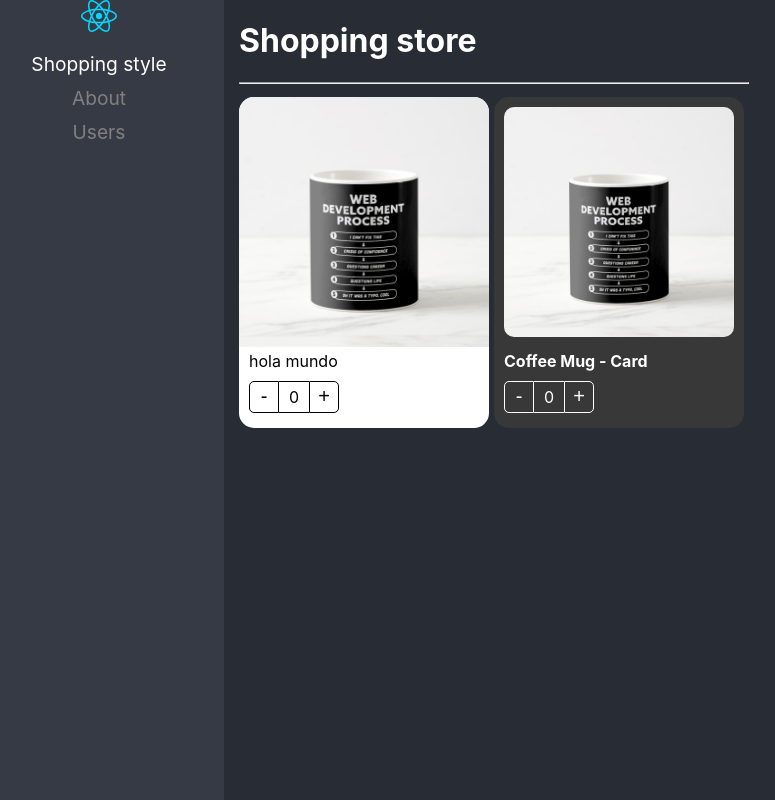
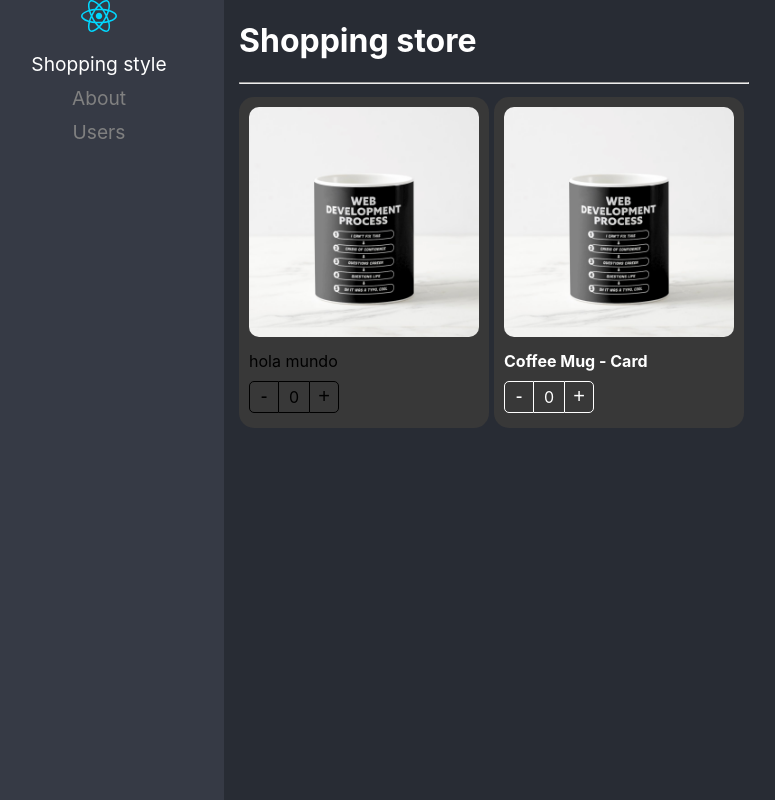
Before and after one commit to GerardoDev25/02-react-design-patterns-RPFR, a React (Vite) app: page / in a window 1280 px wide. Shown: the whole page, without its empty margins (26-801 px from the left). Built offline with nearby package versions, Linux system fonts and the light colour scheme.

Commit message:
refactor(pattern): :label: 007 Interfaces faltantes
impruving our interfaces

```diff
--- a/src/03-stensible-style/components/ProductImage.tsx
+++ b/src/03-stensible-style/components/ProductImage.tsx
@@ -3,7 +3,7 @@ import noIgamge from '../assets/no-image.jpg';
 import styles from '../styles/styles.module.css';
 import { ProductContext } from './ProductCard';
 
-interface Props {
+export interface Props {
   img?: string;
   className?: string;
 }
--- a/src/03-stensible-style/components/ProductTitle.tsx
+++ b/src/03-stensible-style/components/ProductTitle.tsx
@@ -3,7 +3,7 @@ import { ProductContext } from './ProductCard';
 
 import styles from '../styles/styles.module.css';
 
-interface Props {
+export interface Props {
   title?: string;
   className?: string;
 }
--- a/src/03-stensible-style/components/index.ts
+++ b/src/03-stensible-style/components/index.ts
@@ -4,9 +4,9 @@ import { ProductButtons } from './ProductButtons';
 import { ProductImage } from './ProductImage';
 import { ProductCardHOCProps } from '../interfaces';
 
-export * from './ProductButtons';
-export * from './ProductImage';
-export * from './ProductTitle';
+export { ProductButtons } from './ProductButtons';
+export { ProductImage } from './ProductImage';
+export { ProductTitle } from './ProductTitle';
 
 export const ProductCard: ProductCardHOCProps = Object.assign(ProductCardHOC, {
   Title: ProductTitle,
--- a/src/03-stensible-style/pages/ShoppingPage.tsx
+++ b/src/03-stensible-style/pages/ShoppingPage.tsx
@@ -14,8 +14,8 @@ export const ShoppingPage = () => {
       <h1>Shopping store</h1>
       <hr />
       <div style={{ display: 'flex', flexDirection: 'row', flexWrap: 'wrap' }}>
-        <ProductCard product={product}>
-          <ProductCard.Image />
+        <ProductCard product={product} className='bg-dark'>
+          <ProductCard.Image  className='costume-image' />
           <ProductCard.Title title='hola mundo' />
           <ProductCard.Buttons />
         </ProductCard>
```
Also changed, not shown: src/03-stensible-style/interfaces/interfaces.ts (+7 -11 lines).
